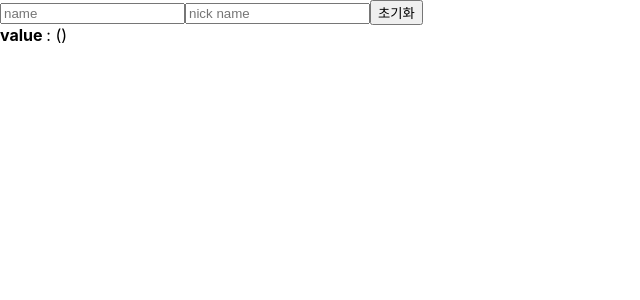
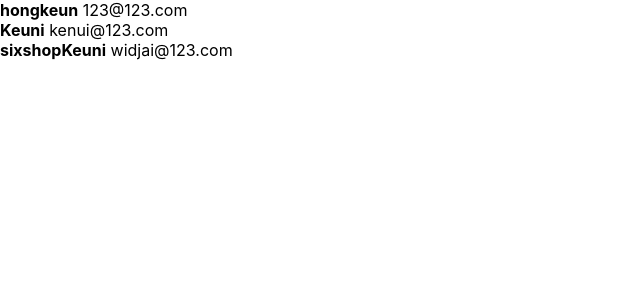
Before and after one commit to Keu-ni/fc-react, a React (Create React App) app: page / in a window 1280 px wide. Shown: the top 300 px of the page, without its empty margins (0-640 px from the left). Built offline with nearby package versions, Linux system fonts and the light colour scheme.

Commit message:
Array data rendering

```diff
--- a/src/App.js
+++ b/src/App.js
@@ -1,9 +1,9 @@
 import * as React from 'react';
-import InputSample from './Input';
+import UserList from './UserList';
 
 function App() {
   return (
-    <InputSample />
+    <UserList />
   );
 }
 
--- /dev/null
+++ b/src/UserList.js
@@ -0,0 +1,43 @@
+import * as React from 'react';
+
+const users = [
+    {
+        id: 1,
+        username: 'hongkeun',
+        email: '123@123.com',
+    },
+    {
+        id: 2,
+        username: 'Keuni',
+        email: 'kenui@123.com',
+    },
+    {
+        id: 3,
+        username: 'sixshopKeuni',
+        email: 'widjai@123.com',
+    },
+];
+
+function User(props) {
+    const { user } = props;
+    return (
+        <div>
+            <b>{user.username}</b> <span>{user.email}</span>
+        </div>
+    );
+}
+
+
+function UserList() {
+    return (
+        <div>
+            {
+                users.map(user => {
+                    return <User key={user.id} user={user} />
+                })
+            }
+        </div>
+    );
+}
+
+export default UserList;
```
Also changed, not shown: 1 other file (tests, documents, lock files or other folders).
